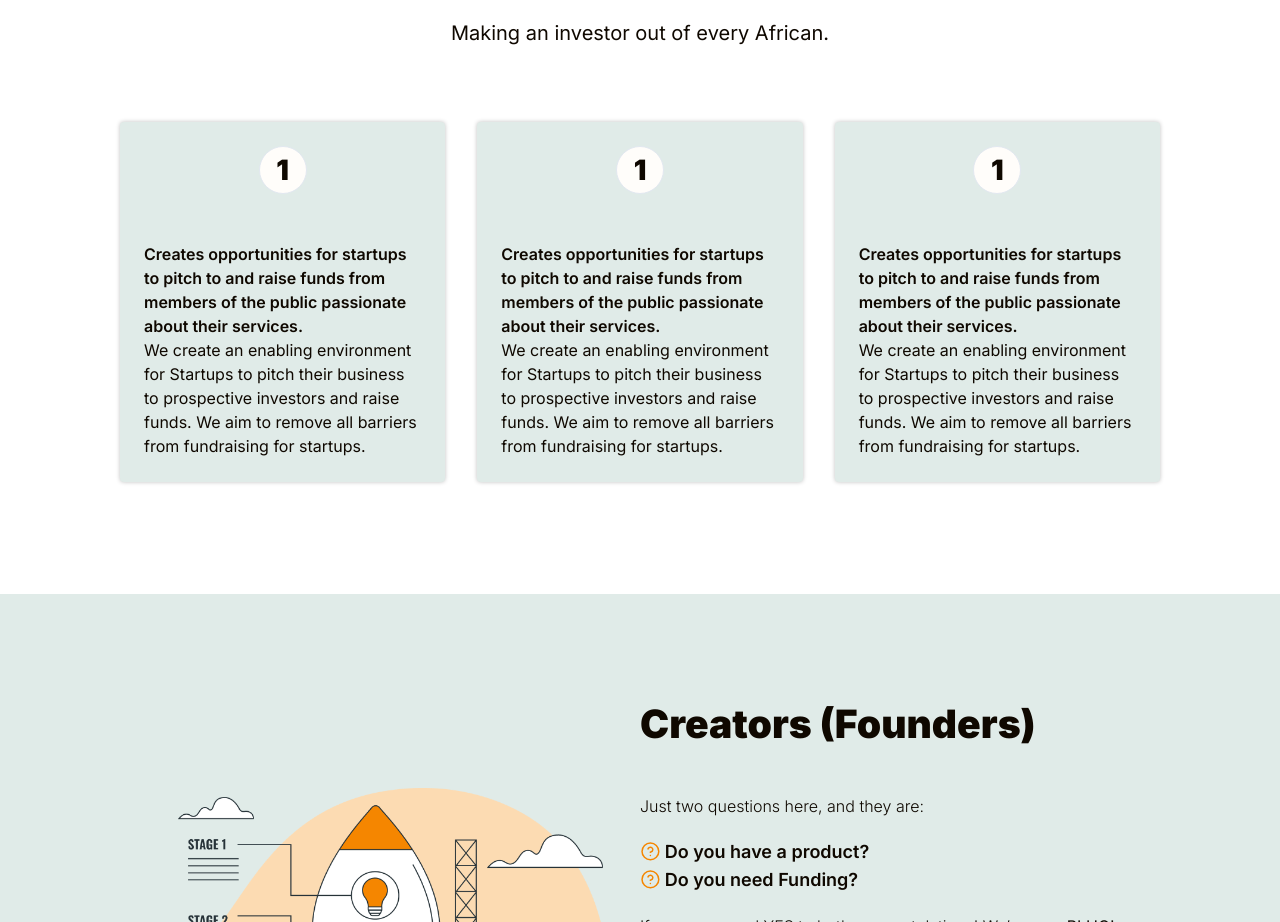
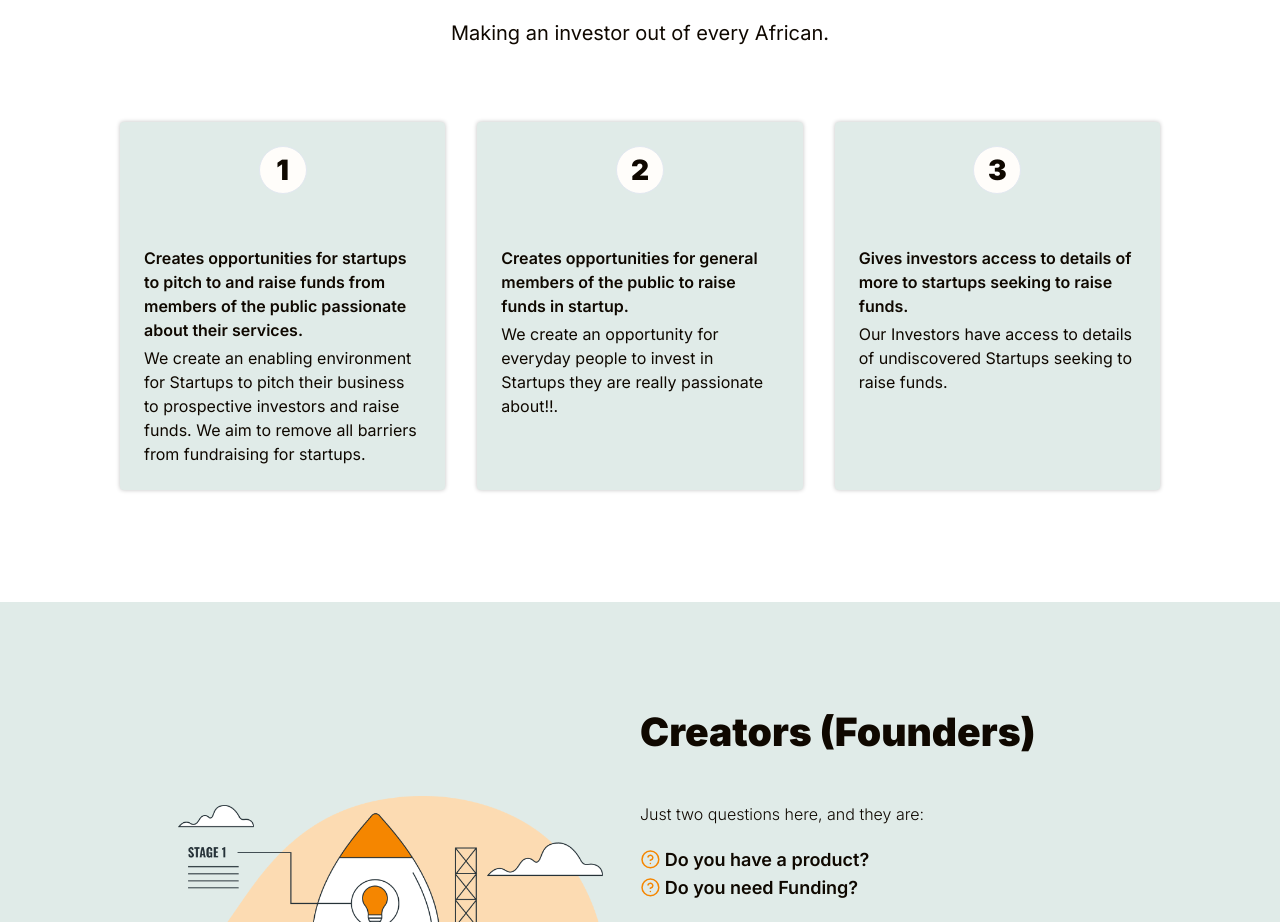
Before and after one commit to kelvinsekx/mould_landing_page, a Next.js app: page / in a window 1280 px wide. Shown: the part 965-1887 px from the top of the page. Built offline with nearby package versions, Linux system fonts and the light colour scheme.

Commit message:
wip:css:change flex to grid

```diff
--- a/components/about/aboutSection.tsx
+++ b/components/about/aboutSection.tsx
@@ -1,7 +1,23 @@
-import { Container } from "../container"
+import { Container } from "../container";
 import { Header__2 } from "../headers/headers";
 
-export const AboutSection = ()=> {
+const cardInfo = [
+  [
+    "Creates opportunities for startups to pitch to and raise funds from members of the public passionate about their services",
+    "We create an enabling environment for Startups to pitch their business to prospective investors and raise funds. We aim to remove all barriers from fundraising for startups",
+  ],
+  [
+    "Creates opportunities for general members of the public to raise funds in startup",
+    "We create an opportunity for everyday people to invest in Startups they are really passionate about!!",
+  ],
+  [
+    "Gives investors access to details of more to startups seeking to raise funds",
+    "Our Investors have access to details of undiscovered Startups seeking to raise funds",
+  ],
+];
+
+
+export const AboutSection = () => {
   return (
     <Container pad>
       <section className="w-[90%] mx-auto lg:w-full">
@@ -14,33 +30,38 @@ export const AboutSection = ()=> {
             Making an investor out of every African.
           </p>
         </hgroup>
-          <div className="flex flex-col md:flex-row mt-[72px] justify-center align-center gap-2 md:gap-4
-           lg:gap-8">
-            {[1, 2, 3].map((_, index) => (
-              <AboutSection.Card key={index} />
+        <div
+          className="grid md:grid-cols-[1fr_1fr_1fr] mt-[72px] justify-center align-center gap-2 md:gap-4
+           lg:gap-8"
+        >
+          {cardInfo.map((info, index) => (
+            <AboutSection.Card key={index} h={index+1} s={info[0]} e={info[1]} />
           ))}
         </div>
       </section>
     </Container>
   );
-}
+};
 
-const Card = ()=> {
+const Card = ({
+  h, s, e
+}: {
+  h: string;
+  s: string;
+  e: string;
+}) => {
   return (
-      <article className="flex flex-col bg-moundUpGreen__light rounded px-10 py-12 md:p-6  shadow-[0px_0px_4px_0px_rgba(0,0,0,0.25)]">
+    <article className="flex flex-col bg-moundUpGreen__light rounded px-10 py-12 md:p-6  shadow-[0px_0px_4px_0px_rgba(0,0,0,0.25)] gap-1">
       <header className="rounded-full bg-moundUpWhite border border-slate-200 w-12 h-12 flex items-center justify-center font-black self-center text-[28px] mb-[48px]">
-          1
+        {h}
       </header>
       <p className="font-semibold text-center md:text-left">
-          Creates opportunities for startups to pitch to and raise funds from
-          members of the public passionate about their services.{" "}
+       {s}.
       </p>
       <p className="hidden md:block">
-          We create an enabling environment for Startups to pitch their business
-          to prospective investors and raise funds. We aim to remove all
-          barriers from fundraising for startups.
+       {e}.
       </p>
     </article>
   );
-}
+};
 AboutSection.Card = Card;
```
Lines whose indentation alone changed are shown as unchanged.
